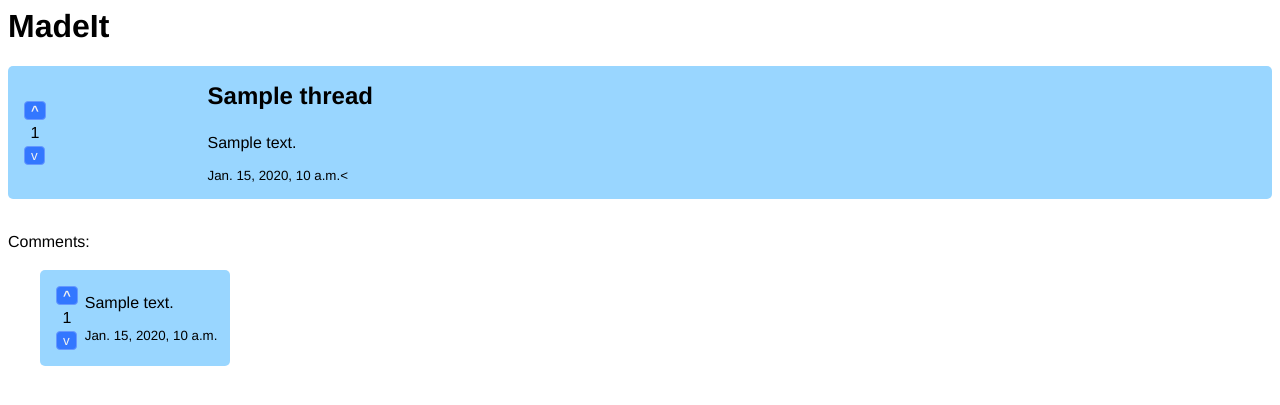
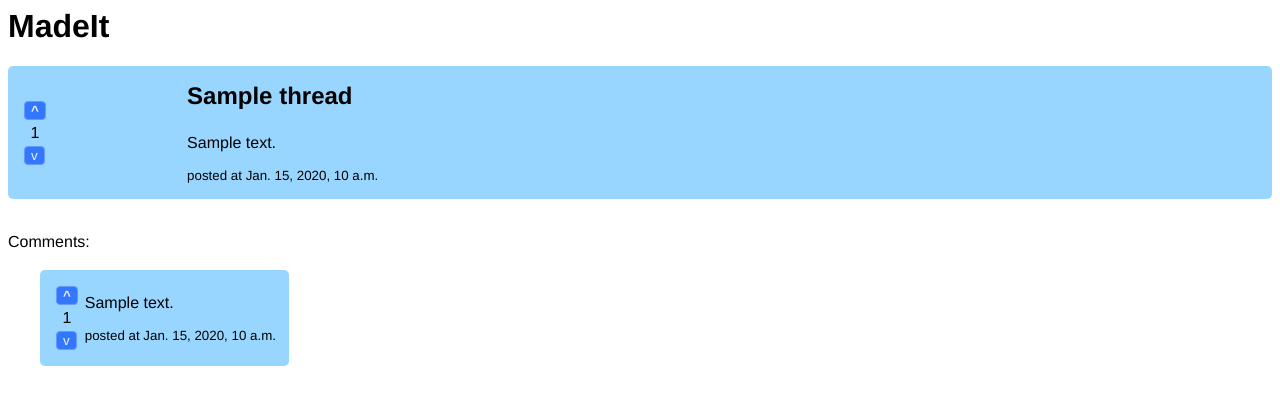
Before and after one commit to lucoby/django_unchained, a Django app: page /madeit/1/ in a window 1280 px wide. Shown: the top 405 px of the page. Run offline with Django 3.2, Linux system fonts and the light colour scheme; tables that the repository leaves empty hold one stand-in row (values such as "Sample post").

Commit message:
model change to support datetime on comments

```diff
--- a/madeit/templates/madeit/index.html
+++ b/madeit/templates/madeit/index.html
@@ -27,7 +27,7 @@
         </td>
         <td>
             <p>{{ thread.thread_title }}</p>
-            <p class="meta">{{ thread.pub_date }} | <a href="{% url 'madeit:thread' thread.id %}">[comments]</a></p>
+            <p class="meta">posted at {{ thread.pub_date }} | <a href="{% url 'madeit:thread' thread.id %}">[comments]</a></p>
         </td>
     </tr>
 
--- a/madeit/templates/madeit/thread.html
+++ b/madeit/templates/madeit/thread.html
@@ -32,7 +32,7 @@
                 <tr>
                     <td>
                         <p>{{ thread.thread_text }}</p>
-                        <p class="meta">{{ thread.pub_date }}<</p>
+                        <p class="meta">posted at {{ thread.pub_date }}</p>
                     </td>
                 </tr>
             </table>
@@ -72,7 +72,7 @@
                     </td>
                     <td>
                         <p>{{ comment.comment_text }}</p>
-                        <p class="meta">{{ comment.pub_date }}</p>
+                        <p class="meta">posted at {{ comment.pub_date }}</p>
                     </td>
                 </tr>
                 {% endfor %}
```
Also changed, not shown: madeit/migrations/0004_comment_pub_date.py (added).
